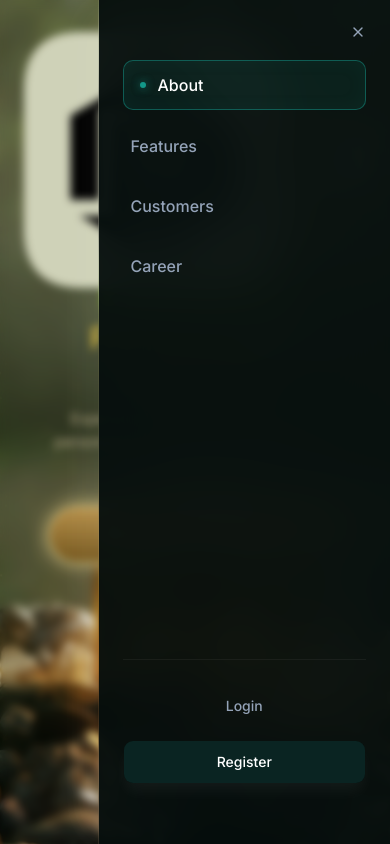
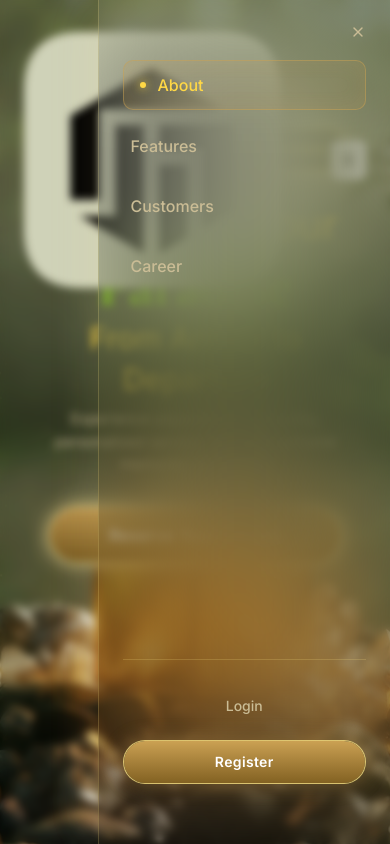
Before and after one commit to ashikurrb/nature-retreat, a Next.js app: page / in a window 390 px wide. Both pictures are taken after a click on the button "Toggle menu". Built offline with nearby package versions, Linux system fonts and the light colour scheme; a web font is replaced by a local one.

Commit message:
added not found and loading screen

```diff
--- a/app/_sections/Hero.tsx
+++ b/app/_sections/Hero.tsx
@@ -18,7 +18,7 @@ export default function Hero() {
       variants={containerVariants}
       initial="hidden"
       animate="show"
-      className="max-w-360 mx-auto flex flex-col justify-center items-center mt-10 md:mt-3 px-6 md:px-12 lg:px-20 2xl:px-24"
+      className="max-w-360 mx-auto flex flex-col justify-center items-center mt-10 md:mt-20 xl:mt-3 px-6 md:px-12 lg:px-20 2xl:px-24"
     >
       <motion.div variants={itemVariants}>
         <motion.div variants={floatVariants} animate="show">
--- /dev/null
+++ b/app/loading.tsx
@@ -0,0 +1,41 @@
+"use client";
+
+import { playfairDisplay } from "@/lib/font";
+import { motion } from "framer-motion";
+
+export default function Loading() {
+  return (
+    <div className="bg-[url('/herobg-sm.png')] md:bg-[url('/herobg-xl.png')] bg-center md:bg-top bg-cover flex flex-col justify-center items-center min-h-screen px-6">
+      <motion.div
+        className="w-16 h-16 rounded-full border-t-2 border-r-2 border-[#FFE479] shadow-[0_0_30px_#FBE496]"
+        animate={{ rotate: 360 }}
+        transition={{
+          duration: 1.2,
+          repeat: Infinity,
+          ease: "linear",
+        }}
+      />
+
+      {/* Pulsing text */}
+      <motion.p
+        initial={{ opacity: 0.4 }}
+        animate={{ opacity: 1 }}
+        transition={{
+          duration: 1.2,
+          repeat: Infinity,
+          repeatType: "reverse",
+          ease: "easeInOut",
+        }}
+        className="mt-8 text-[#CABC95] text-[16px] md:text-[32px] tracking-wide text-center"
+      >
+        Preparing your{" "}
+        <span
+          className={`${playfairDisplay.className} italic text-[#95FF00] font-bold`}
+        >
+          Escape
+        </span>
+        ...
+      </motion.p>
+    </div>
+  );
+}
--- /dev/null
+++ b/app/not-found.tsx
@@ -0,0 +1,69 @@
+"use client";
+
+import { Button } from "@/components/ui/button";
+import { playfairDisplay } from "@/lib/font";
+import { motion } from "framer-motion";
+import Link from "next/link";
+import {
+  containerVariants,
+  itemVariants,
+  textItemVariants,
+} from "@/lib/framer-animation";
+
+export default function NotFound() {
+  return (
+    <motion.div
+      variants={containerVariants}
+      initial="hidden"
+      animate="show"
+      className="flex flex-col items-center min-h-screen bg-[url('/herobg-sm.png')] md:bg-[url('/herobg-xl.png')] bg-center md:bg-top bg-cover px-6 md:px-12 lg:px-20 2xl:px-24"
+    >
+      <div className="mt-50 md:mt-80 lg:mt-90 xl:mt-30 flex flex-col items-center">
+        <motion.h1
+          variants={textItemVariants}
+          className="text-center font-medium text-[#FFD846] leading-snug md:leading-[1.1]"
+        >
+          <span className="block text-[4rem] md:text-[6rem] font-bold drop-shadow-md">
+            404
+          </span>
+          <span className="block md:inline text-[2rem] md:text-[3.5rem]">
+            Lost in{" "}
+            <span
+              className={`${playfairDisplay.className} font-bold italic text-[#95FF00] text-[2.5rem] md:text-[4rem]`}
+            >
+              Paradise?
+            </span>
+          </span>
+        </motion.h1>
+
+        <motion.p
+          variants={textItemVariants}
+          className="text-[#CABC95] text-[15px] md:text-[22px] md:leading-7 max-w-144.5 mx-auto mt-4 text-center"
+        >
+          It seems you've wandered off the trail. The serene escape you're
+          looking for doesn't exist on this path.
+        </motion.p>
+      </div>
+
+      <motion.div variants={itemVariants} className="mt-10">
+        <Link href="/">
+          <Button
+            className="
+              w-[292.31px] h-14 rounded-full
+              shadow-[inset_0_0_0_0_#fff,inset_0_0_0_1px_rgba(255,255,255,0.1),0_0_20px_#FBE496]
+              text-white font-semibold text-base tracking-wide
+              bg-linear-to-b from-[#CBA153] to-[#836222]
+              border border-[#F8E182]/80
+              inset-ring inset-ring-white/10
+              hover:brightness-110
+              hover:shadow-[0_0_40px_rgba(203,161,83,0.6)]
+              transition-all duration-300 ease-in-out
+            "
+          >
+            Return to Paradise
+          </Button>
+        </Link>
+      </motion.div>
+    </motion.div>
+  );
+}
--- a/app/page.tsx
+++ b/app/page.tsx
@@ -5,7 +5,7 @@ import Hero from "./_sections/Hero";
 
 export default function Home() {
   return (
-    <div className="bg-[url('/herobg-sm.png')] md:bg-[url('/herobg-lg.png')] bg-center md:bg-top bg-cover min-h-screen max-w-360 mx-auto">
+    <div className="bg-[url('/herobg-sm.png')] md:bg-[url('/herobg-xl.png')] bg-center md:bg-top bg-cover min-h-screen ">
       <Header />
       <Hero />
     </div>
--- a/components/custom/Header/Header.tsx
+++ b/components/custom/Header/Header.tsx
@@ -1,4 +1,3 @@
-"use client";
 import { useState } from "react";
 import { usePathname } from "next/navigation";
 import { Button } from "@/components/ui/button";
@@ -81,25 +80,23 @@ export default function Header() {
           </Button>
         </div>
 
-        {/* Mobile Navigation (Sheet) */}
         <div className="md:hidden flex items-center">
           <Sheet open={isOpen} onOpenChange={setIsOpen}>
             <SheetTrigger asChild>
               <Button
-                variant="ghost"
-                size="icon"
-                className="text-[#94a3b8] hover:text-white hover:bg-white/5 transition-colors"
+                size="lg"
+                variant="outline"
+                className="text-[#94fe00] font-bold bg-transparent border-none"
               >
-                <Menu className="h-10 w-10" />
+                <Menu className="h-15 w-15" />
                 <span className="sr-only">Toggle menu</span>
               </Button>
             </SheetTrigger>
 
             <SheetContent
               side="right"
-              className="w-[85vw] max-w-[320px] bg-[#060e0d]/95 backdrop-blur-xl border-l border-white/5 px-6 py-15 flex flex-col shadow-[-20px_0_40px_-10px_rgba(255,255,255,0.05)] [&>button]:text-[#94a3b8] hover:[&>button]:text-white [&>button]:transition-colors"
+              className="w-[85vw] max-w-[320px] bg-transparent backdrop-blur-3xl border-l border-[#F8E182]/20 px-6 py-15 flex flex-col shadow-[-20px_0_40px_-10px_rgba(251,228,150,0.1)] [&>button]:text-[#CABC95] hover:[&>button]:text-[#FFD846] [&>button]:transition-colors"
             >
-              {/* Minimal Mobile Links */}
               <nav className="flex flex-col gap-3 flex-1">
                 {navItems.map((item) => {
                   const isActive = pathname === item.href;
@@ -112,13 +109,13 @@ export default function Header() {
                       className={`flex items-center text-base font-medium transition-all duration-300 rounded-lg
                         ${
                           isActive
-                            ? "text-white border border-[#139889]/50 bg-[#139889]/10 px-4 py-3 shadow-[inset_0_0_20px_rgba(19,152,137,0.05)]"
-                            : "text-[#94a3b8] hover:text-white hover:translate-x-1 py-3 px-2"
+                            ? "text-[#FFD846] border border-[#CBA153]/50 bg-[#CBA153]/10 px-4 py-3 shadow-[inset_0_0_20px_rgba(203,161,83,0.1)]"
+                            : "text-[#CABC95] hover:text-[#FFD846] hover:translate-x-1 py-3 px-2"
                         }
                       `}
                     >
                       {isActive && (
-                        <span className="w-1.5 h-1.5 rounded-full bg-[#139889] mr-3 shadow-[0_0_8px_rgba(19,152,137,0.8)]" />
+                        <span className="w-1.5 h-1.5 rounded-full bg-[#FFD846] mr-3 shadow-[0_0_8px_#FFD846]" />
                       )}
                       {item.name}
                     </Link>
@@ -126,20 +123,19 @@ export default function Header() {
                 })}
               </nav>
 
-              {/* Sleek Mobile Footer Actions */}
-              <div className="flex flex-col gap-3 mt-auto pt-6 border-t border-white/5">
+              <div className="flex flex-col gap-3 mt-auto pt-6 border-t border-[#F8E182]/20">
                 <Button
                   variant="ghost"
                   asChild
                   onClick={() => setIsOpen(false)}
-                  className="w-full text-[#94a3b8] hover:text-white hover:bg-white/5 font-medium transition-colors duration-300 h-11 text-sm rounded-lg"
+                  className="w-full text-[#CABC95] hover:text-[#FFD846] hover:bg-black/5 dark:hover:bg-white/5 font-medium transition-colors duration-300 h-11 text-sm rounded-lg"
                 >
-                  <Link href="/register">Login</Link>
+                  <Link href="/login">Login</Link>
                 </Button>
                 <Button
                   asChild
                   onClick={() => setIsOpen(false)}
-                  className="w-full text-white bg-[#0A2422] hover:bg-[#139889] font-medium transition-colors duration-300 h-11 text-sm rounded-lg shadow-[0_10px_15px_-3px_rgba(255,255,255,0.05)]"
+                  className="w-full text-white font-semibold tracking-wide bg-linear-to-b from-[#CBA153] to-[#836222] border border-[#F8E182]/80 hover:brightness-110 shadow-[0_0_20px_rgba(203,161,83,0.4)] transition-all duration-300 h-11 text-sm rounded-full"
                 >
                   <Link href="/register">Register</Link>
                 </Button>
```
Also changed, not shown: 2 other files (tests, documents, lock files or other folders).
